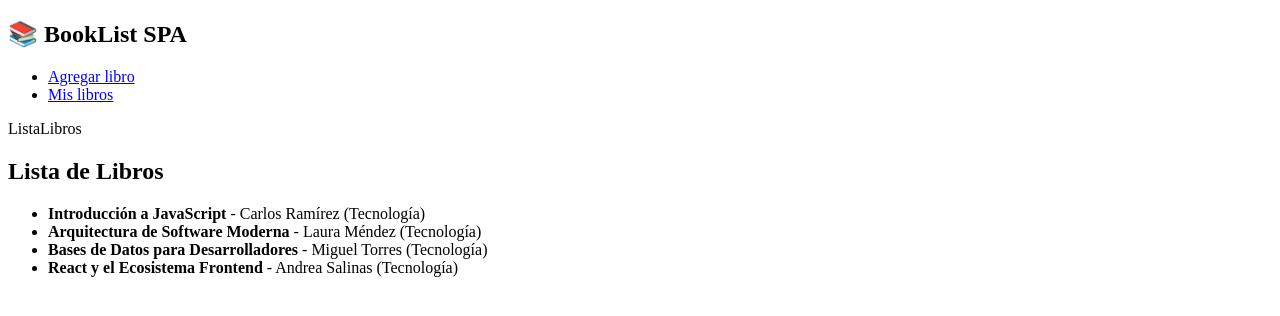
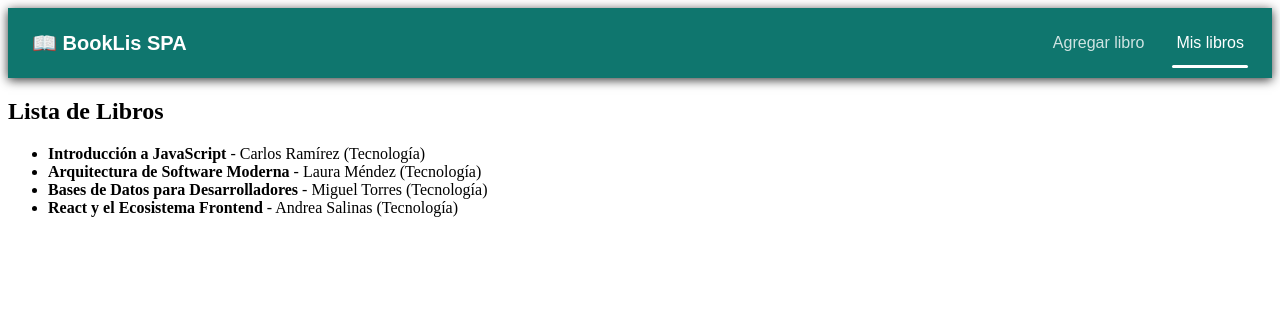
Before and after one commit to MaximilianoNaveillan/VuwBookListSPA, a Vue app in the folder alumnos/maximiliano-naveillan/ABP_6/: page / in a window 1280 px wide. Shown: the top 316 px of the page. Built offline with nearby package versions, Linux system fonts and the light colour scheme.

Commit message:
add logo

```diff
--- a/alumnos/maximiliano-naveillan/ABP_6/src/App.vue
+++ b/alumnos/maximiliano-naveillan/ABP_6/src/App.vue
@@ -18,12 +18,14 @@
 import { ref } from 'vue';
 import FormLibro from './components/FormLibro.vue';
 import ListaLibros from './views/ListaLibros.vue';
+import NavTab from './components/NavTab.vue';
 // Importamos componentes hijos
 
 // Lista reactiva de libros
 // ref([]) crea un array reactivo
 const libros = ref([
   {
+    id: 0,
     titulo: 'Introducción a JavaScript',
     autor: 'Carlos Ramírez',
     descripcion: 'Guía práctica para aprender los fundamentos de JavaScript desde cero.',
@@ -34,6 +36,7 @@ const libros = ref([
     stock: 12,
   },
   {
+    id: 1,
     titulo: 'Arquitectura de Software Moderna',
     autor: 'Laura Méndez',
     descripcion: 'Explora patrones y buenas prácticas para diseñar aplicaciones escalables.',
@@ -44,6 +47,7 @@ const libros = ref([
     stock: 8,
   },
   {
+    id: 2,
     titulo: 'Bases de Datos para Desarrolladores',
     autor: 'Miguel Torres',
     descripcion: 'Conceptos esenciales de modelado, SQL y optimización de bases de datos.',
@@ -54,6 +58,7 @@ const libros = ref([
     stock: 0,
   },
   {
+    id: 3,
     titulo: 'React y el Ecosistema Frontend',
     autor: 'Andrea Salinas',
     descripcion: 'Aprende a construir interfaces modernas usando React y herramientas actuales.',
@@ -76,7 +81,7 @@ function agregarLibro(libro) {
   };
   // Agregar el nuevo libro al array de libros
   libros.value.push(nuevo);
-  tab.value = 'ListaLibros';
+  tab.value = ListaLibros;
 }
 
 function cambiarTab(nuevoTab) {
@@ -85,36 +90,17 @@ function cambiarTab(nuevoTab) {
 </script>
 
 <template>
-  <nav>
-    <h1>📚 BookList SPA</h1>
-    <ul>
-      <li><a href="#" @click="cambiarTab('FormLibro')">Agregar libro</a></li>
-      <li><a href="#" @click="cambiarTab('ListaLibros')">Mis libros</a></li>
-    </ul>
-    {{ tab }}
-  </nav>
-  <div class="container">
-    <!--
-    El formulario emitirá un evento llamado "agregar"
-    cuando el usuario envíe un libro
-    -->
-    <!--
-                    ⬆️ (:EMIT -> APP)
-    -->
-    <!-- EMIT       FUMCTION  -->
-    <main v-if="tab === 'FormLibro'">
+  <NavTab :tabActual="tab" @cambiar="cambiarTab">
+    <template #tituloapp> 📖 BookLis SPA </template>
+  </NavTab>
+  <main class="container">
+    <div v-if="tab === 'ListaLibros'">
+      <ListaLibros :libros />
+    </div>
+    <div v-if="tab === 'FormLibro'">
       <FormLibro @agregar="agregarLibro" />
-    </main>
-
-    <!--
-    Pasamos los libros al componente ListaLibros
-    mediante props
-    -->
-    <!--            🔽  (:prop (DEFINEPROPS)-> )  -->
-    <main v-if="tab === 'ListaLibros'">
-      <ListaLibros :libros="libros" />
-    </main>
-  </div>
+    </div>
+  </main>
 </template>
 
 <style scoped></style>
--- a/alumnos/maximiliano-naveillan/ABP_6/src/components/FormLibro.vue
+++ b/alumnos/maximiliano-naveillan/ABP_6/src/components/FormLibro.vue
@@ -56,6 +56,7 @@ function enviarFormulario() {
 }
 </script>
 <template>
+  <slot></slot>
   <form @submit.prevent="enviarFormulario">
     <!-- <apertura atributo="valor"></cierre> -->
     <div>
--- /dev/null
+++ b/alumnos/maximiliano-naveillan/ABP_6/src/components/NavTab.vue
@@ -0,0 +1,107 @@
+<script setup>
+import ListaLibros from '@/views/ListaLibros.vue';
+import { defineProps, defineEmits } from 'vue';
+import FormLibro from './FormLibro.vue';
+
+// props que recibirá el componente
+const props = defineProps({
+  tabActual: Object,
+});
+
+// evento para informar (pasar funciones al padre) al Padre
+const emit = defineEmits(['cambiar']);
+
+// función que emite el tab eleccionado
+function seleccionar(tab) {
+  emit('cambiar', tab);
+}
+</script>
+<template>
+  <nav class="nav">
+    <!--  slot para título -->
+    <div class="nav-title">
+      <slot name="tituloapp"></slot>
+    </div>
+    <!-- tabs -->
+    <ul class="tabs">
+      <li :class="{ activo: tabActual === 'FormLibro' }" @click="seleccionar('FormLibro')">
+        Agregar libro
+      </li>
+      <li :class="{ activo: tabActual === 'ListaLibros' }" @click="seleccionar('ListaLibros')">
+        Mis libros
+      </li>
+    </ul>
+  </nav>
+</template>
+<style scope>
+/* Contenedor principal */
+.nav {
+  background-color: #0f766e;
+  color: #fff;
+  padding: 16px 24px;
+  display: flex;
+  align-items: center;
+  justify-content: space-between;
+  box-shadow: 0 2px 10px rgba(0, 0, 0, 0.8);
+  font-family: sans-serif;
+}
+.nav-title {
+  font-size: 20px;
+  font-weight: 600;
+}
+
+.tabs {
+  list-style: none;
+  display: flex;
+  gap: 24px;
+  margin: 0;
+  padding: 0;
+}
+
+.tabs li {
+  cursor: pointer;
+  padding: 10px 4px;
+  position: relative;
+  opacity: 0.8;
+  transition: 0.2s;
+}
+
+.tabs li:hover {
+  opacity: 1;
+}
+
+/* tab activo */
+
+.tabs li.activo {
+  opacity: 1;
+}
+
+/* Linea inferior del tab activo */
+
+.tabs li.activo::after {
+  content: '';
+  position: absolute;
+  left: 0;
+  bottom: -6px;
+  width: 100%;
+  height: 3px;
+  background-color: #fff;
+  border-radius: 2px;
+}
+
+/*  */
+</style>
+<!--
+| Rol            | Color          | Hex         |
+| -------------- | -------------- | ----------- |
+| Primary        | Teal           | **#14B8A6** |
+| Primary Dark   | Teal oscuro    | **#0F766E** |
+| Secondary      | Violeta        | **#7C3AED** |
+| Secondary Dark | Violeta oscuro | **#5B21B6** |
+| Warning        | Amarillo       | **#F59E0B** |
+| Success        | Verde          | **#10B981** |
+| Danger         | Rojo           | **#EF4444** |
+| Text Dark      | Gris oscuro    | **#374151** |
+| Background     | Gris claro     | **#F9FAFB** |
+
+ -->
```
Also changed, not shown: 1 other file (tests, documents, lock files or other folders).
